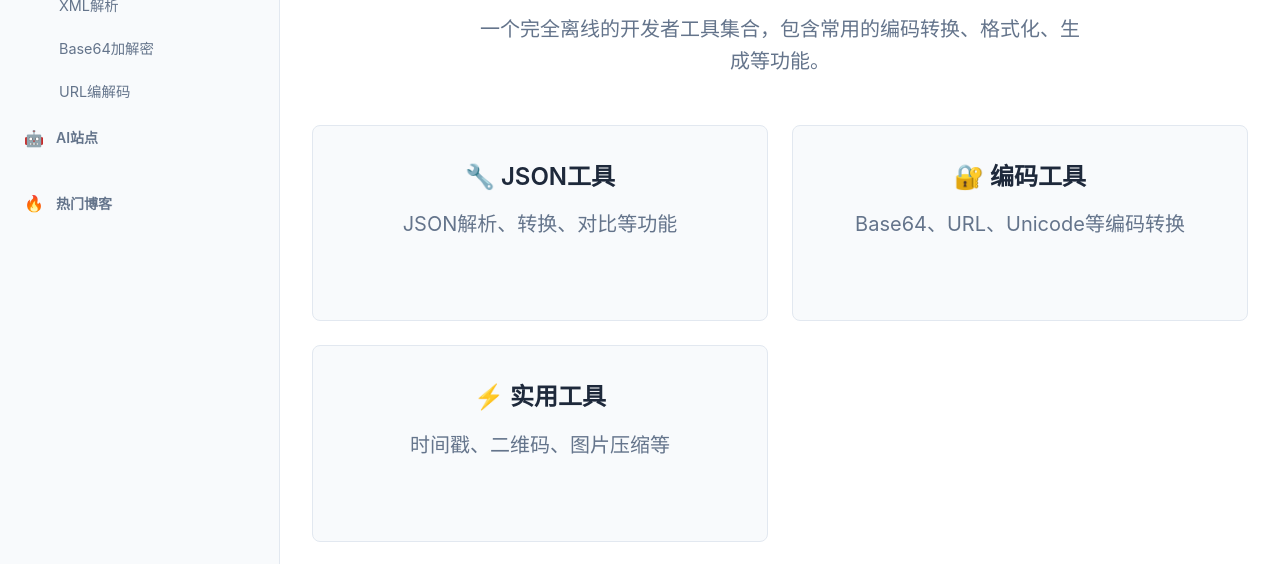
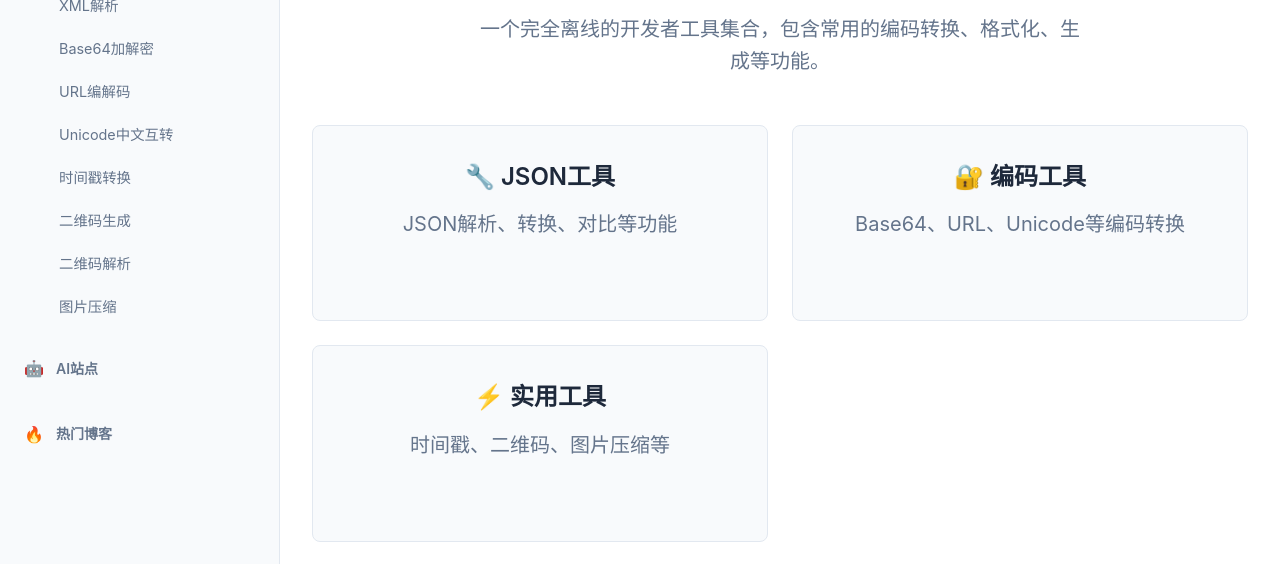
Before and after one commit to ZuckerChen/ss-dev-tools, a plain HTML site: page index.html in a window 1280 px wide. Shown: the part 236-800 px from the top of the page. Drawn offline with nearby package versions, Linux system fonts and the light colour scheme.

Commit message:
fix(navigation): 开发工具列表显示受高度限制，放宽 max-height 并确保全部子项可见

```diff
--- a/css/style.css
+++ b/css/style.css
@@ -196,7 +196,7 @@ body {
 
 .nav-category-items {
     list-style: none;
-    max-height: 200px;
+    max-height: 1000px; /* 展开状态允许更多条目 */
     overflow: hidden;
     transition: max-height 0.3s ease;
 }
--- a/index.html
+++ b/index.html
@@ -32,7 +32,7 @@
                         <span class="category-text">开发工具</span>
                         <span class="category-arrow">▼</span>
                     </h3>
-                    <ul class="nav-category-items">
+                    <ul class="nav-category-items" style="max-height: none;">
                         <li><a href="#json-parser" data-tool="json-parser">JSON解析</a></li>
                         <li><a href="#json-compare" data-tool="json-compare">JSON对比</a></li>
                         <li><a href="#xml-parser" data-tool="xml-parser">XML解析</a></li>
```
